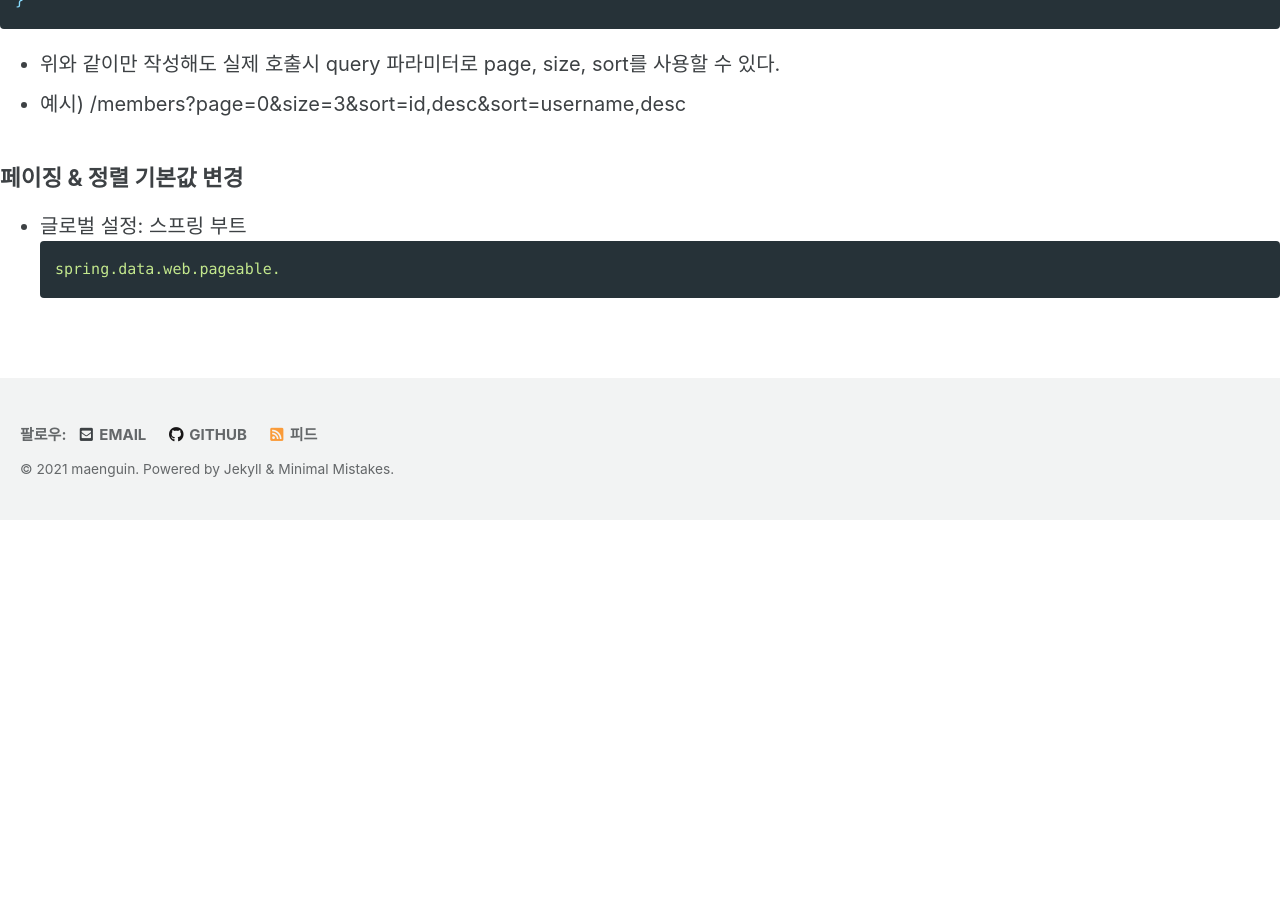
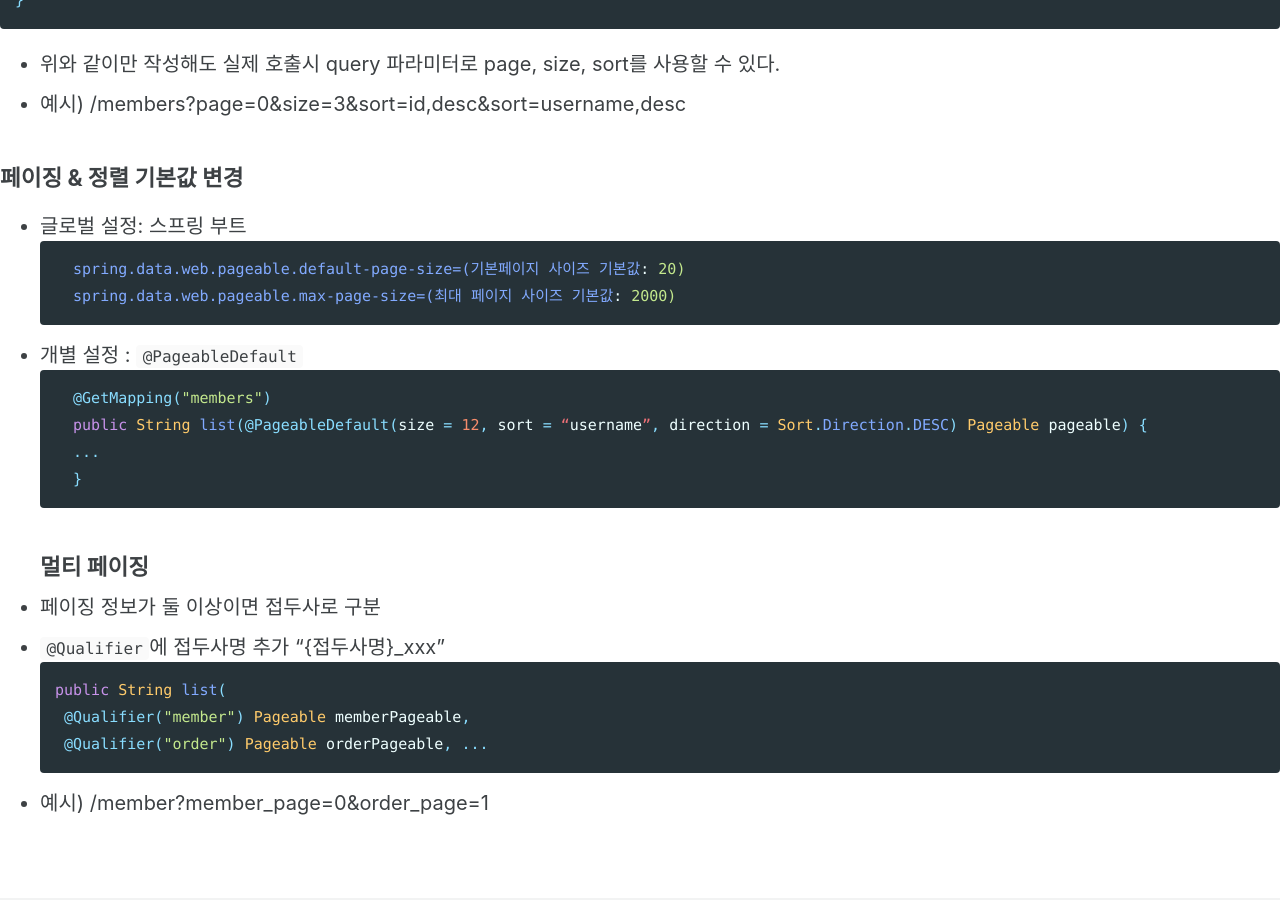
Before and after one commit to maenguin/maenguin.github.io, a Jekyll site: the page built from private/spring-data-jpa-extension.md, in a window 1280 px wide and 900 px high, scrolled down 4951 px. Built offline with Jekyll 4.4.1, drawn with Linux system fonts in a browser that asks for light colours; cached includes are drawn as plain includes; our own code applies the rules of GitHub Pages for plain Markdown files; before the commit the page ends 5471 px from its top, so only the background shows below that.

Commit message:
Update spring-data-jpa-extension.md

````diff
--- a/private/spring-data-jpa-extension.md
+++ b/private/spring-data-jpa-extension.md
@@ -171,6 +171,23 @@ public Page<Member> list(Pageable pageable) {
 
 ### 페이징 & 정렬 기본값 변경
 * 글로벌 설정: 스프링 부트
-  ```yml
-  spring.data.web.pageable.
-  ```
+    ```yml
+    spring.data.web.pageable.default-page-size=(기본페이지 사이즈 기본값: 20)
+    spring.data.web.pageable.max-page-size=(최대 페이지 사이즈 기본값: 2000)
+    ```
+* 개별 설정 : `@PageableDefault`
+    ```java
+    @GetMapping("members")
+    public String list(@PageableDefault(size = 12, sort = “username”, direction = Sort.Direction.DESC) Pageable pageable) {
+    ...
+    }
+    ```
+### 멀티 페이징
+* 페이징 정보가 둘 이상이면 접두사로 구분
+* `@Qualifier`에 접두사명 추가 "{접두사명}_xxx"
+```java
+public String list(
+ @Qualifier("member") Pageable memberPageable,
+ @Qualifier("order") Pageable orderPageable, ...
+```
+* 예시) /member?member_page=0&order_page=1
````
